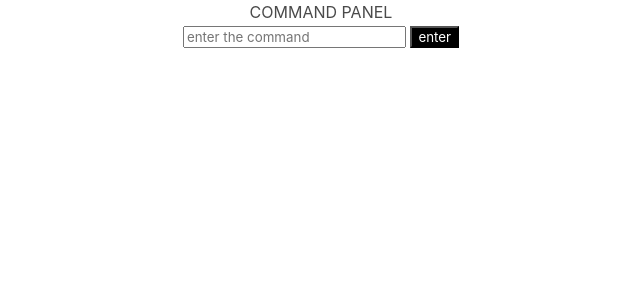
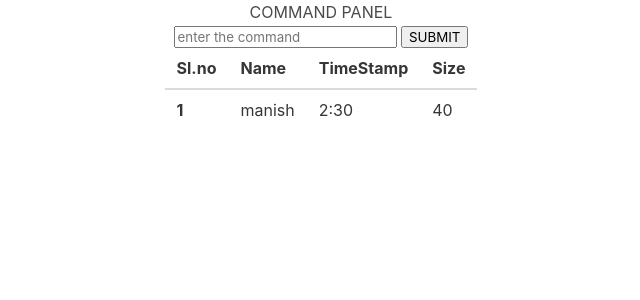
Before and after one commit to manish-1994/projectflask, a Flask app: page /profile in a window 1280 px wide. Shown: the part 52-352 px from the top of the page, without its empty margins (319-959 px from the left). Run offline with Flask 2, Linux system fonts and the light colour scheme; a user stored in the database is signed in.

Commit message:
added files

```diff
--- a/project/templates/profile.html
+++ b/project/templates/profile.html
@@ -3,13 +3,39 @@
 {% extends "base.html" %}
 
 {% block content %}
+<script src="{{ url_for('static', filename='newcmm.js')}}"></script>
+
 
 <div style="text-align:center">
-  <form >
   <label>COMMAND PANEL</label><br>
-  <input type="text" name="commands" placeholder="enter the command">
-  <button type="submit" style="color:white;background-color:black">enter</button>
-    </form>
+  <input type="text" id="commands" placeholder="enter the command">
+  <button type="submit" id="but" onclick="submit();">SUBMIT</button>
+  <br>
 </div>
 
+<center>
+<table id="listed" class="table" >
+  <thead>
+    <tr>
+      <th scope="col">Sl.no</th>
+      <th scope="col">Name</th>
+      <th scope="col">TimeStamp</th>
+      <th scope="col">Size</th>
+    </tr>
+  </thead>
+  <tbody>
+    <tr>
+      <th scope="row">1</th>
+      <td>manish</td>
+      <td>2:30</td>
+      <td>40</td>
+    </tr>
+  </tbody>
+</table>
+</center>
+
+<div id="success" class="alert alert-success" role="alert"></div><br>
+<div id="error" class="alert alert-danger" role="alert"></div>
+
+
 {% endblock %}
```
